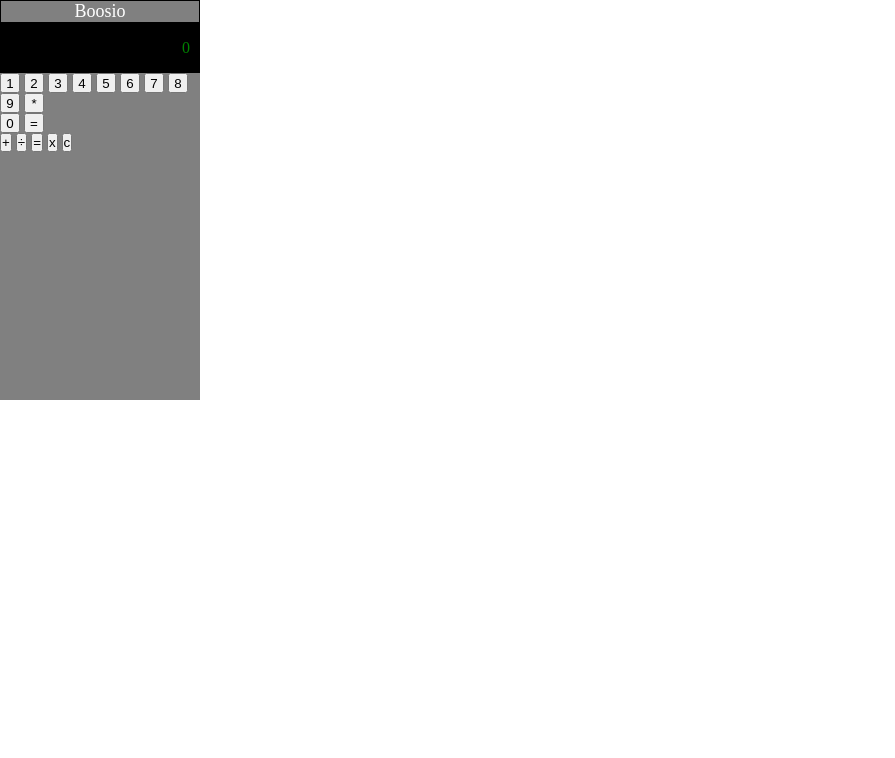
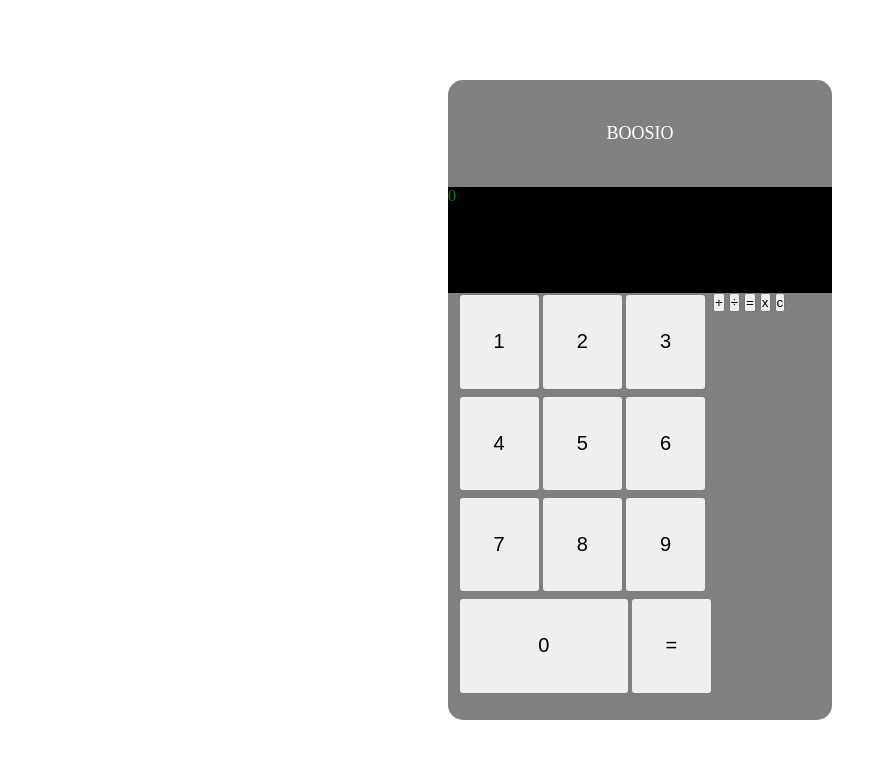
Before and after one commit to violix96/htmlcss-simple-calculator, a plain HTML site: page index.html in a window 1280 px wide. Shown: the whole page, without its empty margins (0-895 px from the left). Drawn offline with Linux system fonts and the light colour scheme; a web font is replaced by a local one.

Commit message:
[UPD] add numbers keyboard

```diff
--- a/css/style.css
+++ b/css/style.css
@@ -4,34 +4,78 @@
     box-sizing: border-box;
 }
 
+main{
+    height: 100vh;
+    display: flex;
+    justify-content: center;
+    align-items: center;
+}
+
 .calcolatrice{
     background-color: grey;
-    width: 200px;
-    height: 400px;
+    width: 30%;
+    height: 80%;
+    border-radius: 15px;
+    display: flex;
+    flex-direction: column;
+    justify-content: center;
+    align-items: center;
 
 }
 
 .marca{
-    border: 1px solid black;
     color: white;
     text-align: center;
     font-size: large;
 }
 
 
-.risultato{
+
+
+header{
+    height: 20%;
+    display: flex;
+    justify-content: center;
+    align-items: center;
+}
+
+.display{
+    height: 20%;
+    width: 100%;
     background-color: black;
     color: green;
-    text-align: right;
-    padding-right: 10px;
-    height: 50px;
-    display: flex;
-    justify-items: flex-start;
-    align-items: center;
-    flex-direction: row-reverse;
 }
 
-.bottoni{
-    width: 20px;
-    height: 20px;
+.contenitore-tastierino{
+    height: 80%;
+    width: 95%;
+    background-color: transparent;
+    display: flex;
+    flex-direction: row;
 }
+
+.number-container{
+background-color: transparent;
+width: 70%;
+height: 95%;
+display: flex;
+flex-direction: row;
+flex-wrap: wrap;
+}
+
+
+.button{
+    margin: 2px;
+    border: 0px solid;
+    border-radius: 3px;
+}
+
+.numeri{
+    width: 31%;
+    height: 23%;
+    font-size: 20px;
+}
+
+.item{
+    flex-grow: 2;
+}
--- a/index.html
+++ b/index.html
@@ -10,36 +10,40 @@
 <body>
 <main>
     <div class="calcolatrice">
-        <div class="marca">Boosio</div>
-        <div class="risultato" style="font-family: seven segment;">0</div>
+        <header>
+            <div class="marca">BOOSIO</div>
+        </header>
+        <div class="display">
+            <span>0</span>
+        </div>
 
-        <div class="tastierino">
-            <div class="destra">
-                <div class="numeri">
-                    <button class="bottoni">1</button>
-                    <button class="bottoni">2</button>
-                    <button class="bottoni">3</button>
-                    <button class="bottoni">4</button>
-                    <button class="bottoni">5</button>
-                    <button class="bottoni">6</button>
-                    <button class="bottoni">7</button>
-                    <button class="bottoni">8</button>
-                    <button class="bottoni">9</button>
-                    <button class="bottoni">*</button>
-                </div>
 
-                <div class="sotto">
-                    <button class="bottoni">0</button>
-                    <button class="bottoni">=</button>
-                </div>
+        <div class="contenitore-tastierino">
+            <div class="number-container">
+
+                    <button class="button numeri">1</button>
+                    <button class="button numeri">2</button>
+                    <button class="button numeri">3</button>
+                    <button class="button numeri">4</button>
+                    <button class="button numeri">5</button>
+                    <button class="button numeri">6</button>
+                    <button class="button numeri">7</button>
+                    <button class="button numeri">8</button>
+                    <button class="button numeri">9</button>
+
+                    <button class="button numeri item">0</button>
+                    <button class="button numeri">=</button>
+
+
+
             </div>
 
             <div class="operazioni">
-                <button class="simboli">+</button>
-                <button class="simboli">÷</button>
-                <button class="simboli">=</button>
-                <button class="simboli">x</button>
-                <button class="simboli">c</button>
+                <button class="simboli bottoni">+</button>
+                <button class="simboli bottoni">÷</button>
+                <button class="simboli bottoni">=</button>
+                <button class="simboli bottoni">x</button>
+                <button class="simboli bottoni">c</button>
             </div>
         </div>
     </div>
```
